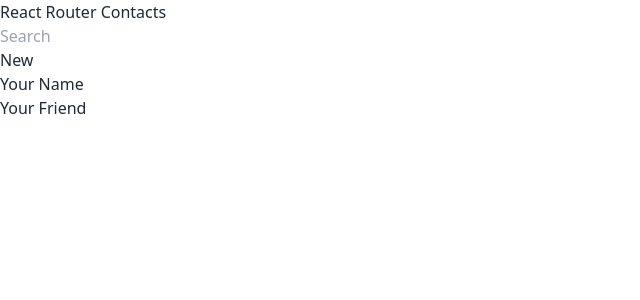
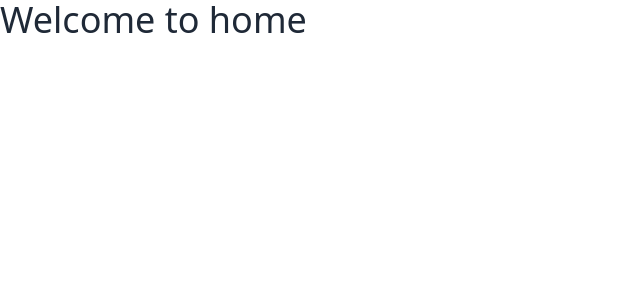
Before and after one commit to mdshakil04/book-Swiftly-client, a React (Vite) app: page / in a window 1280 px wide. Shown: the top 300 px of the page, without its empty margins (0-640 px from the left). Built offline with nearby package versions, Linux system fonts and the light colour scheme.

Commit message:
Basic Router setup done

```diff
--- /dev/null
+++ b/src/Layout/Main.jsx
@@ -0,0 +1,12 @@
+import React from 'react';
+import { Outlet } from 'react-router-dom';
+
+const Main = () => {
+    return (
+        <div>
+            <Outlet></Outlet>
+        </div>
+    );
+};
+
+export default Main;
--- /dev/null
+++ b/src/pages/Home/Home/Home.jsx
@@ -0,0 +1,11 @@
+import React from 'react';
+
+const Home = () => {
+    return (
+        <div>
+            <h2 className="text-4xl">Welcome to home</h2>
+        </div>
+    );
+};
+
+export default Home;
--- a/src/routes/root.jsx
+++ /dev/null
@@ -1,43 +0,0 @@
-export default function Root() {
-    return (
-      <>
-        <div id="sidebar">
-          <h1>React Router Contacts</h1>
-          <div>
-            <form id="search-form" role="search">
-              <input
-                id="q"
-                aria-label="Search contacts"
-                placeholder="Search"
-                type="search"
-                name="q"
-              />
-              <div
-                id="search-spinner"
-                aria-hidden
-                hidden={true}
-              />
-              <div
-                className="sr-only"
-                aria-live="polite"
-              ></div>
-            </form>
-            <form method="post">
-              <button type="submit">New</button>
-            </form>
-          </div>
-          <nav>
-            <ul>
-              <li>
-                <a href={`/contacts/1`}>Your Name</a>
-              </li>
-              <li>
-                <a href={`/contacts/2`}>Your Friend</a>
-              </li>
-            </ul>
-          </nav>
-        </div>
-        <div id="detail"></div>
-      </>
-    );
-  }
```
Also changed, not shown: src/main.jsx (+1 -10 lines), src/routes/routes.jsx (added, +18 -0 lines).
